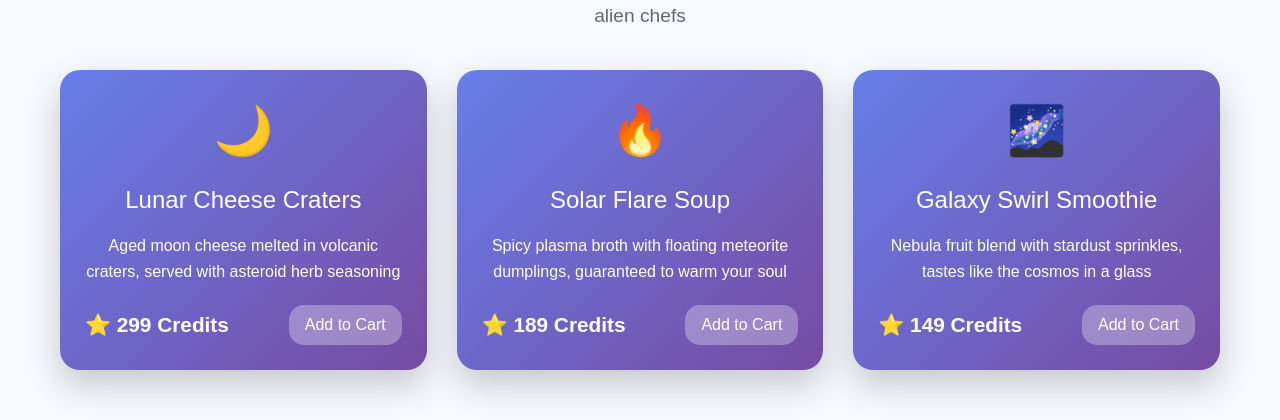
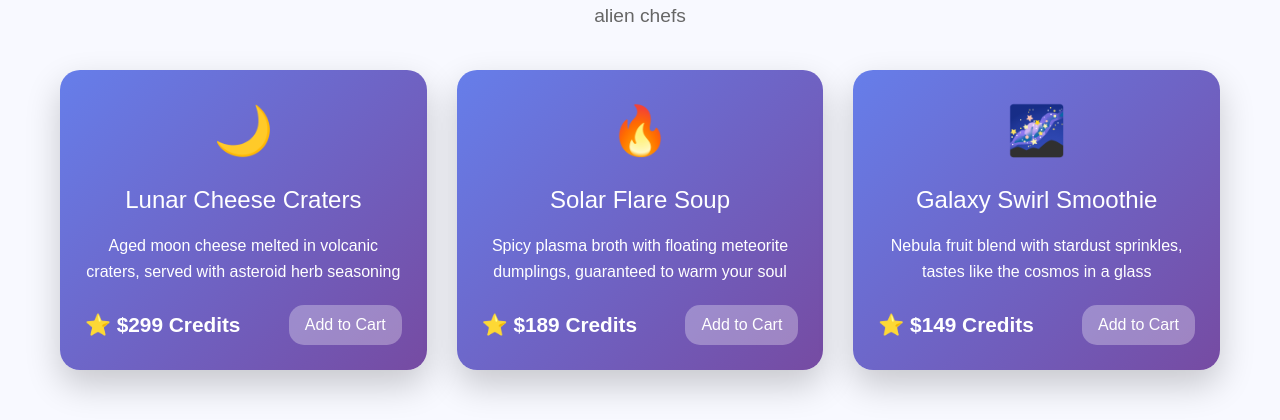
Before and after one commit to ADM-GenC-July25/Team-2---React, a React (Vite) app: page / in a window 1280 px wide. Shown: the part 719-1139 px from the top of the page. Built offline with nearby package versions, Linux system fonts and the light colour scheme.

Commit message:
Updated add to cart functionality for Menu Refactor

```diff
--- a/src/CartContext.jsx
+++ b/src/CartContext.jsx
@@ -10,26 +10,38 @@ export function CartProvider({ children }) {
   const [cartItems, setCartItems] = useState([]);
 
   function addToCart(item) {
+    // Normalize item structure to handle both old product format and new menu format
+    const normalizedItem = {
+      id: item.id || item.shortDesc || item.name,
+      shortDesc: item.shortDesc || item.name,
+      longDesc: item.longDesc || item.description,
+      price: typeof item.price === 'string' ? parseFloat(item.price.replace('$', '')) : item.price,
+      img: item.img || '/default-product.jpg', // fallback image
+      quantity: item.quantity || 1,
+      // Keep original item for compatibility
+      ...item
+    };
+
     setCartItems(prev => {
-      const existing = prev.find(i => i.shortDesc === item.shortDesc);
+      const existing = prev.find(i => i.id === normalizedItem.id || i.shortDesc === normalizedItem.shortDesc);
       if (existing) {
         return prev.map(i =>
-          i.shortDesc === item.shortDesc
-            ? { ...i, quantity: i.quantity + (item.quantity || 1) }
+          (i.id === normalizedItem.id || i.shortDesc === normalizedItem.shortDesc)
+            ? { ...i, quantity: i.quantity + (normalizedItem.quantity || 1) }
             : i
         );
       }
-      return [...prev, { ...item, quantity: item.quantity || 1 }];
+      return [...prev, normalizedItem];
     });
   }
 
-  function removeFromCart(shortDesc) {
-    setCartItems(prev => prev.filter(i => i.shortDesc !== shortDesc));
+  function removeFromCart(identifier) {
+    setCartItems(prev => prev.filter(i => i.shortDesc !== identifier && i.id !== identifier));
   }
 
-  function updateQuantity(shortDesc, quantity) {
+  function updateQuantity(identifier, quantity) {
     setCartItems(prev => prev.map(i =>
-      i.shortDesc === shortDesc ? { ...i, quantity } : i
+      (i.shortDesc === identifier || i.id === identifier) ? { ...i, quantity } : i
     ));
   }
 
--- a/src/CheckoutPage.jsx
+++ b/src/CheckoutPage.jsx
@@ -43,7 +43,7 @@ function CheckoutPage() {
   const [orderComplete, setOrderComplete] = useState(false);
 
   // Calculate totals
-  const subtotal = cartItems.reduce((sum, item) => sum + item.price * item.quantity, 0);
+  const subtotal = cartItems.reduce((sum, item) => sum + parseFloat(item.price.replace('$', '')) * item.quantity, 0);
   const tax = subtotal * 0.07;
   const shipping = subtotal > 50 ? 0 : 8.99; // Free shipping over $50
   const total = subtotal + tax + shipping;
@@ -497,7 +497,7 @@ function CheckoutPage() {
                   <div className="item-name">{item.shortDesc}</div>
                   <div className="item-quantity">Qty: {item.quantity}</div>
                 </div>
-                <div className="item-price">${(item.price * item.quantity).toFixed(2)}</div>
+                <div className="item-price">${(parseFloat(item.price.replace('$', '')) * item.quantity).toFixed(2)}</div>
               </div>
             ))}
           </div>
--- a/src/MenuItemPage.jsx
+++ b/src/MenuItemPage.jsx
@@ -1,7 +1,8 @@
 import React from 'react'
-import { useParams } from 'react-router-dom'
+import { useParams, useNavigate } from 'react-router-dom'
 import MenuItem from './components/MenuItem'
 import menuData from './assets/menuData'
+import { useCart } from './CartContext'
 
 function MenuItemPage() {
   const { id } = useParams()
@@ -23,7 +24,7 @@ function MenuItemPage() {
   }
 
   const handleAddToCartAndRedirect = () => {
-    addToCart(product)
+    addToCart(menuItem)
     navigate('/cart')
   }
 
--- a/src/components/FeaturedProducts.jsx
+++ b/src/components/FeaturedProducts.jsx
@@ -1,4 +1,5 @@
 import React from 'react'
+import { useCart } from '../CartContext'
 
   const sectionStyle = {
     padding: '40px 20px',
@@ -27,6 +28,38 @@ import React from 'react'
 
 
 function FeaturedProducts() {
+  const { addToCart } = useCart();
+
+  const featuredItems = [
+    {
+      id: 'lunr-cheese',
+      name: 'Lunar Cheese Craters',
+      description: 'Aged moon cheese melted in volcanic craters, served with asteroid herb seasoning',
+      price: "$299",
+      emoji: '🌙'
+    },
+    {
+      id: 'solar-flare',
+      name: 'Solar Flare Soup',
+      description: 'Spicy plasma broth with floating meteorite dumplings, guaranteed to warm your soul',
+      price: "$189",
+      emoji: '🔥'
+    },
+    {
+      id: 'galaxy-smoothie',
+      name: 'Galaxy Swirl Smoothie',
+      description: 'Nebula fruit blend with stardust sprinkles, tastes like the cosmos in a glass',
+      price: "$149",
+      emoji: '🌌'
+    }
+  ];
+
+  const handleAddToCart = (item) => {
+    addToCart(item);
+    // Optional: Show a toast or feedback
+    alert(`${item.name} added to cart!`);
+  };
+
   return (
     <div style={{ fontFamily: "Arial, sans-serif", backgroundColor: '#f8f9ff' }}>
 
@@ -81,11 +114,12 @@ function FeaturedProducts() {
         </div>
 
                 <div style={productGridStyle}>
-          <div style={productCardStyle} className="product-card">
-            <div style={{ fontSize: '3em', marginBottom: '15px' }}>🌙</div>
-            <h3 style={{ fontSize: '1.5em', marginBottom: '15px' }}>Lunar Cheese Craters</h3>
+          {featuredItems.map((item) => (
+            <div key={item.id} style={productCardStyle} className="product-card">
+              <div style={{ fontSize: '3em', marginBottom: '15px' }}>{item.emoji}</div>
+              <h3 style={{ fontSize: '1.5em', marginBottom: '15px' }}>{item.name}</h3>
               <p style={{ marginBottom: '20px', lineHeight: '1.6' }}>
-              Aged moon cheese melted in volcanic craters, served with asteroid herb seasoning
+                {item.description}
               </p>
               <div style={{
                 display: 'flex',
@@ -93,44 +127,11 @@ function FeaturedProducts() {
                 alignItems: 'center',
                 marginTop: '20px'
               }}>
-              <span style={{ fontSize: '1.3em', fontWeight: 'bold' }}>⭐ 299 Credits</span>
-              <Button>Add to Cart</Button>
+                <span style={{ fontSize: '1.3em', fontWeight: 'bold' }}>⭐ {item.price} Credits</span>
+                <Button onClick={() => handleAddToCart(item)}>Add to Cart</Button>
               </div>
             </div>
-
-          <div style={productCardStyle} className="product-card">
-            <div style={{ fontSize: '3em', marginBottom: '15px' }}>🔥</div>
-            <h3 style={{ fontSize: '1.5em', marginBottom: '15px' }}>Solar Flare Soup</h3>
-            <p style={{ marginBottom: '20px', lineHeight: '1.6' }}>
-              Spicy plasma broth with floating meteorite dumplings, guaranteed to warm your soul
-            </p>
-            <div style={{
-              display: 'flex',
-              justifyContent: 'space-between',
-              alignItems: 'center',
-              marginTop: '20px'
-            }}>
-              <span style={{ fontSize: '1.3em', fontWeight: 'bold' }}>⭐ 189 Credits</span>
-              <Button>Add to Cart</Button>
-            </div>
-          </div>
-
-          <div style={productCardStyle} className="product-card">
-            <div style={{ fontSize: '3em', marginBottom: '15px' }}>🌌</div>
-            <h3 style={{ fontSize: '1.5em', marginBottom: '15px' }}>Galaxy Swirl Smoothie</h3>
-            <p style={{ marginBottom: '20px', lineHeight: '1.6' }}>
-              Nebula fruit blend with stardust sprinkles, tastes like the cosmos in a glass
-            </p>
-            <div style={{
-              display: 'flex',
-              justifyContent: 'space-between',
-              alignItems: 'center',
-              marginTop: '20px'
-            }}>
-              <span style={{ fontSize: '1.3em', fontWeight: 'bold' }}>⭐ 149 Credits</span>
-              <Button>Add to Cart</Button>
-            </div>
-          </div>
+          ))}
         </div>
       </section>
     </div>
@@ -139,18 +140,23 @@ function FeaturedProducts() {
 
 export default FeaturedProducts
 
-function Button( {children } ) {
+function Button({ children, onClick }) {
     return (
-              <button style={{
+              <button
+                onClick={onClick}
+                style={{
                   padding: '8px 16px',
                   borderRadius: '15px',
                   border: 'none',
                   background: 'rgba(255, 255, 255, 0.3)',
                   color: 'white',
-                cursor: 'pointer'
-              }}>
-                Add to Cart
+                  cursor: 'pointer',
+                  transition: 'all 0.2s ease'
+                }}
+                onMouseOver={(e) => e.target.style.background = 'rgba(255, 255, 255, 0.5)'}
+                onMouseOut={(e) => e.target.style.background = 'rgba(255, 255, 255, 0.3)'}
+              >
+                {children}
               </button>
     );
-
 }
--- a/src/components/MenuItem.jsx
+++ b/src/components/MenuItem.jsx
@@ -22,6 +22,7 @@ const handleAddToCart = (e) => {
       addToCart()
     } else {
       addToCartContext(item)
+      alert(`${item.name} added to cart!`)
     }
   }
 
```
Also changed, not shown: src/ShoppingCartPage.jsx (+33 -12 lines). Lines whose indentation alone changed are shown as unchanged.
